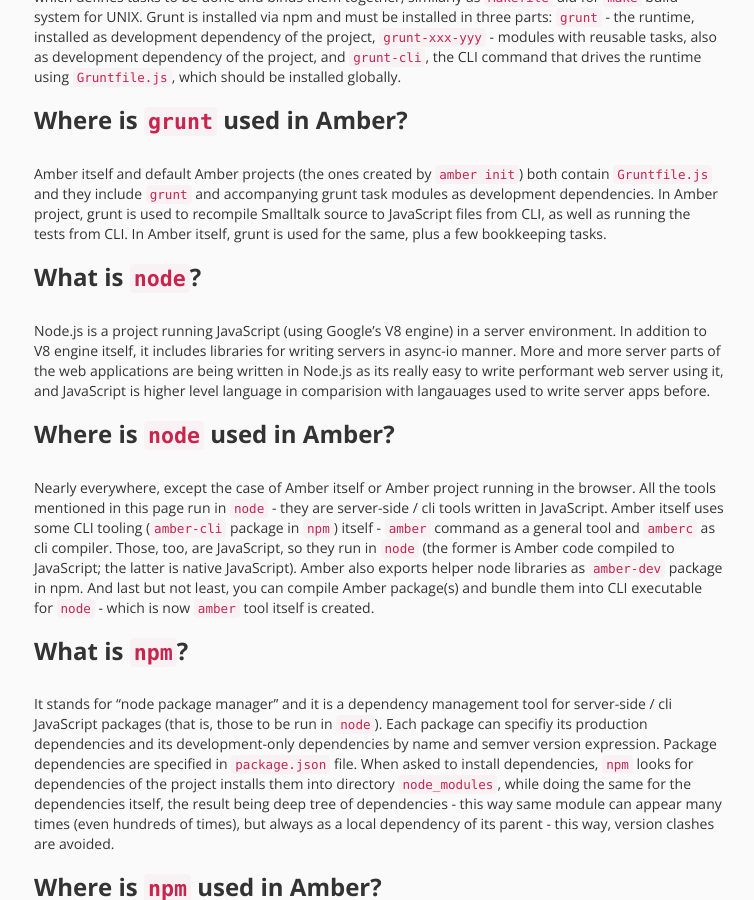
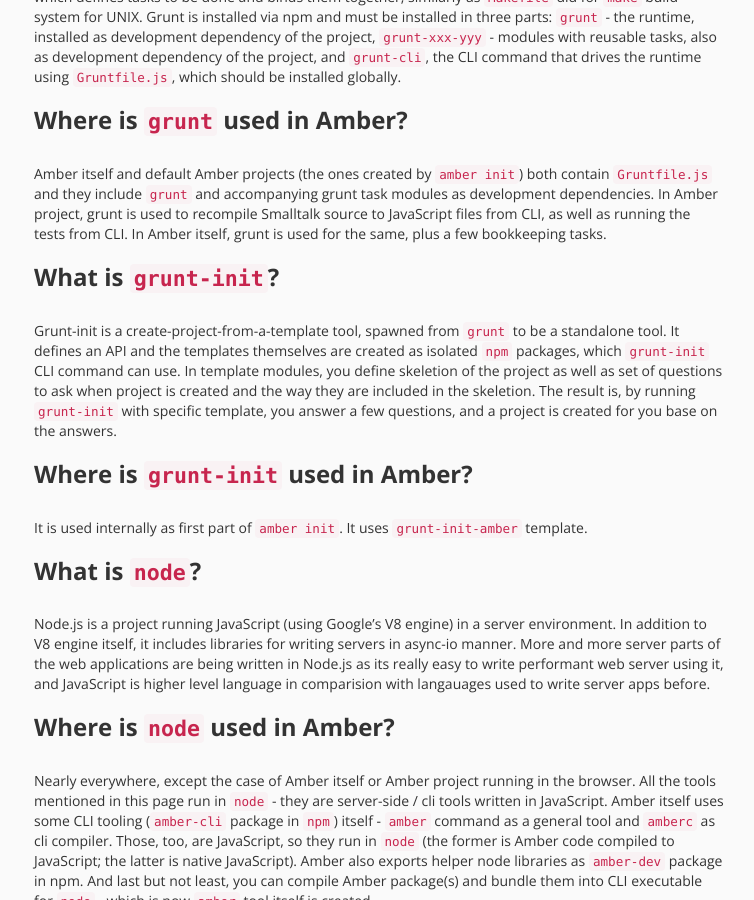
Before and after one commit to amber-smalltalk/amber-documentation, a Jekyll site: the page built from js-glossary.md, in a window 1280 px wide and 900 px high, scrolled down 872 px. Shown: the whole window, without its empty margins (381-1135 px from the left). Built offline with Jekyll 4.4.1, drawn with Linux system fonts in a browser that asks for light colours; nearby versions of some CDN libraries.

Commit message:
grunt-init in glossary

```diff
--- a/js-glossary.md
+++ b/js-glossary.md
@@ -23,6 +23,13 @@ Grunt is build system for JS ecosystem. In root directory of the project, grunt
 
 Amber itself and default Amber projects (the ones created by `amber init`) both contain `Gruntfile.js` and they include `grunt` and accompanying grunt task modules as development dependencies. In Amber project, grunt is used to recompile Smalltalk source to JavaScript files from CLI, as well as running the tests from CLI. In Amber itself, grunt is used for the same, plus a few bookkeeping tasks.
 
+### What is `grunt-init`?
+
+Grunt-init is a create-project-from-a-template tool, spawned from `grunt` to be a standalone tool. It defines an API and the templates themselves are created as isolated `npm` packages, which `grunt-init` CLI command can use. In template modules, you define skeletion of the project as well as set of questions to ask when project is created and the way they are included in the skeletion. The result is, by running `grunt-init` with specific template, you answer a few questions, and a project is created for you base on the answers.
+
+### Where is `grunt-init` used in Amber?
+
+It is used internally as first part of `amber init`. It uses `grunt-init-amber` template.
 
 ### What is `node`?
 
```
